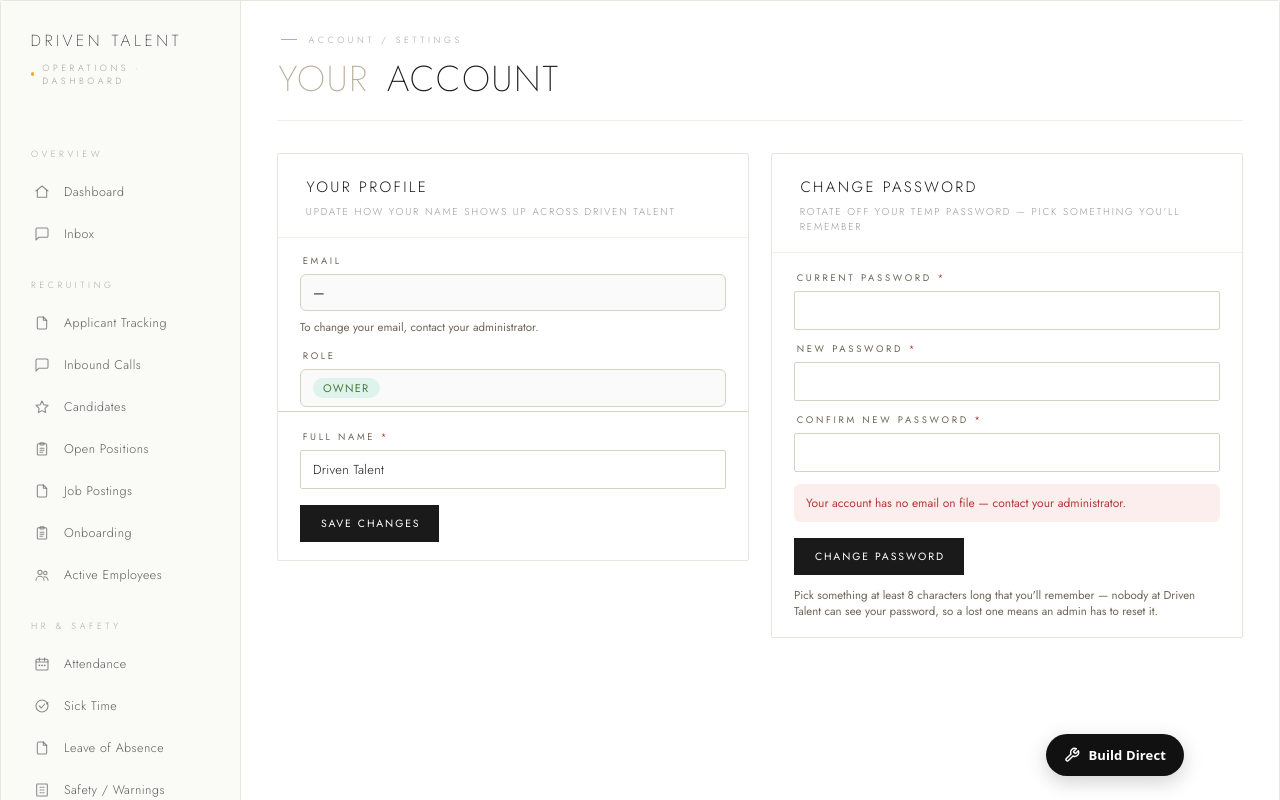
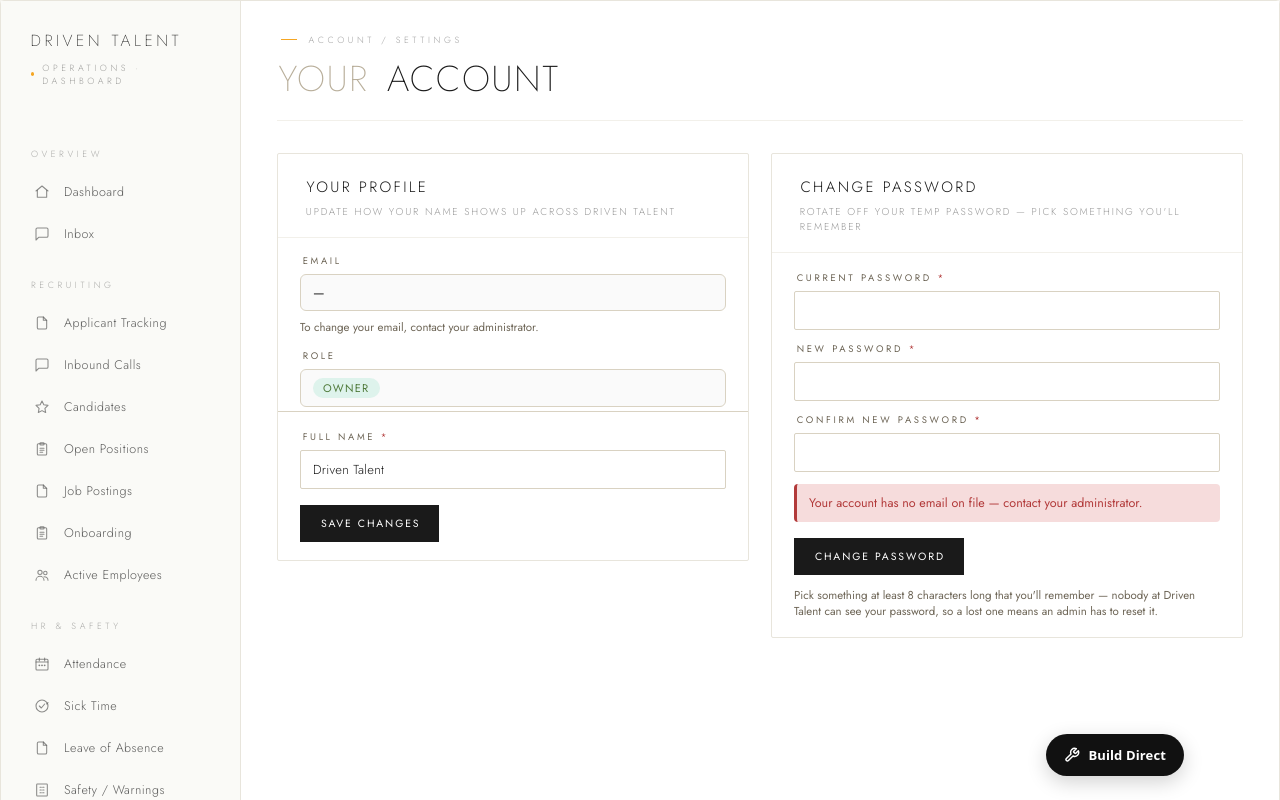
Before and after one commit to Notverysocial/driven-talent-standalone, a Next.js app: page /account in a window 1280 px wide. Both pictures are taken after typing "Sample123", "Sample123", "Sample123" into the empty fields and a click on the button "CHANGE PASSWORD". Shown: the top 800 px of the page. Built offline with nearby package versions, Linux system fonts and the light colour scheme; no server answers.

Commit message:
Fix /account form error display (changePassword + updateProfile)

```diff
--- a/src/app/account/AccountForms.tsx
+++ b/src/app/account/AccountForms.tsx
@@ -23,32 +23,37 @@
   );
 }
 
-function ErrorBox({ message }: { message: string }) {
+// Inline error + success banners, matching the /access/InviteForm pattern
+// exactly. Previously these lived in factored-out ErrorBox/OkBox helpers,
+// but the password form was silently failing to surface server-returned
+// errors in the deployed bundle — collapsing them inline (same as InviteForm)
+// fixes that, and the stronger left-border accent + aria-live makes the
+// error harder to miss visually + accessible to screen readers.
+function FormBanner({
+  tone,
+  message,
+}: {
+  tone: "error" | "ok";
+  message: string;
+}) {
+  const isError = tone === "error";
   return (
     <div
-      role="alert"
+      role={isError ? "alert" : "status"}
+      aria-live={isError ? "assertive" : "polite"}
       style={{
-        background: "rgba(220, 38, 38, 0.08)",
-        color: "var(--dt-danger)",
+        background: isError
+          ? "var(--dt-danger-bg)"
+          : "var(--dt-success-bg)",
+        color: isError ? "var(--dt-danger)" : "var(--dt-success)",
+        borderLeft: `3px solid ${
+          isError ? "var(--dt-danger)" : "var(--dt-success)"
+        }`,
         padding: "10px 12px",
-        borderRadius: 6,
-        fontSize: 12,
-      }}
-    >
-      {message}
-    </div>
-  );
-}
-
-function OkBox({ message }: { message: string }) {
-  return (
-    <div
-      style={{
-        background: "rgba(16, 185, 129, 0.08)",
-        color: "var(--dt-success)",
-        padding: "10px 12px",
-        borderRadius: 6,
-        fontSize: 12,
+        borderRadius: 4,
+        fontSize: 12.5,
+        fontWeight: 400,
+        lineHeight: 1.45,
       }}
     >
       {message}
@@ -90,8 +95,10 @@
         />
       </label>
 
-      {state.error ? <ErrorBox message={state.error} /> : null}
-      {state.ok ? <OkBox message={state.ok} /> : null}
+      {state?.error ? (
+        <FormBanner tone="error" message={state.error} />
+      ) : null}
+      {state?.ok ? <FormBanner tone="ok" message={state.ok} /> : null}
 
       <SaveButton label="Save changes" pendingLabel="Saving…" />
     </form>
@@ -109,10 +116,10 @@
   // user's plaintext password isn't sitting in the DOM after the
   // round-trip completes.
   useEffect(() => {
-    if (state.ok && formRef.current) {
+    if (state?.ok && formRef.current) {
       formRef.current.reset();
     }
-  }, [state.ok]);
+  }, [state?.ok]);
 
   return (
     <form
@@ -167,8 +174,10 @@
         />
       </label>
 
-      {state.error ? <ErrorBox message={state.error} /> : null}
-      {state.ok ? <OkBox message={state.ok} /> : null}
+      {state?.error ? (
+        <FormBanner tone="error" message={state.error} />
+      ) : null}
+      {state?.ok ? <FormBanner tone="ok" message={state.ok} /> : null}
 
       <SaveButton label="Change password" pendingLabel="Saving…" />
 
```
